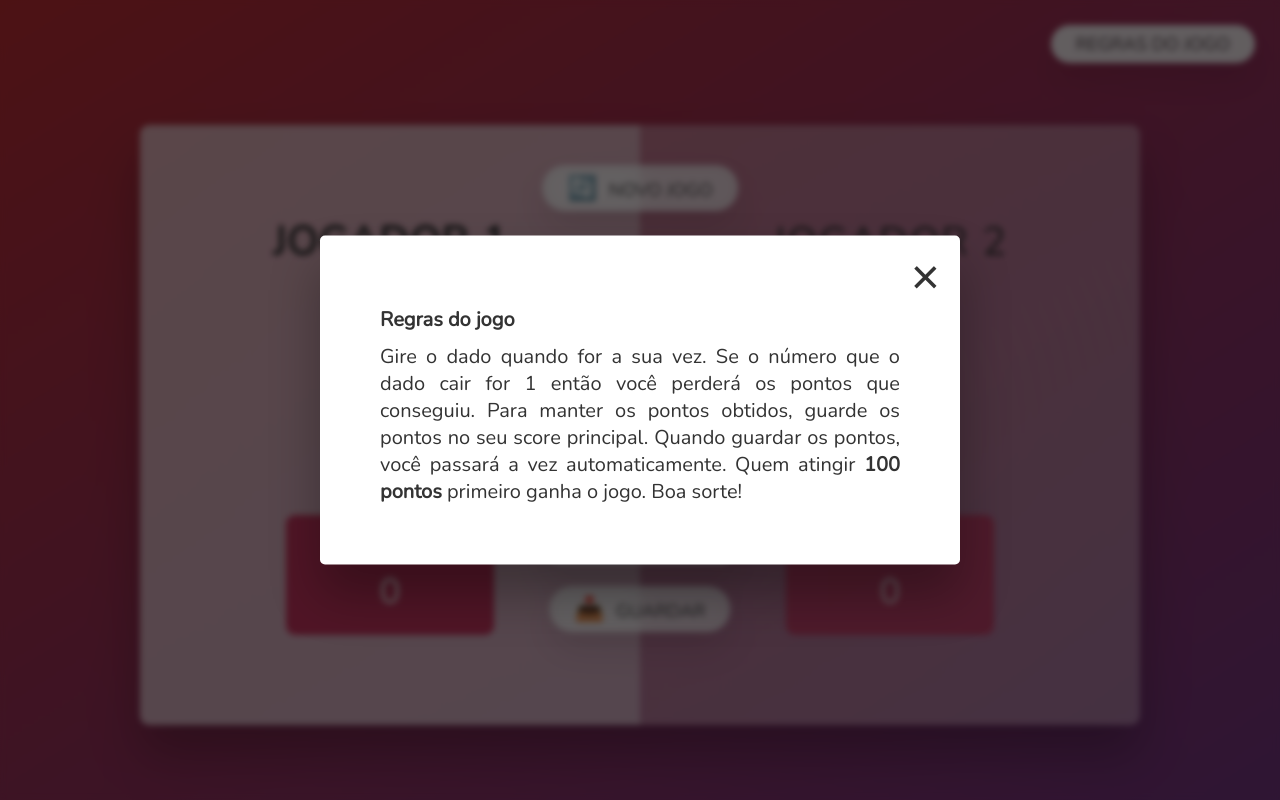
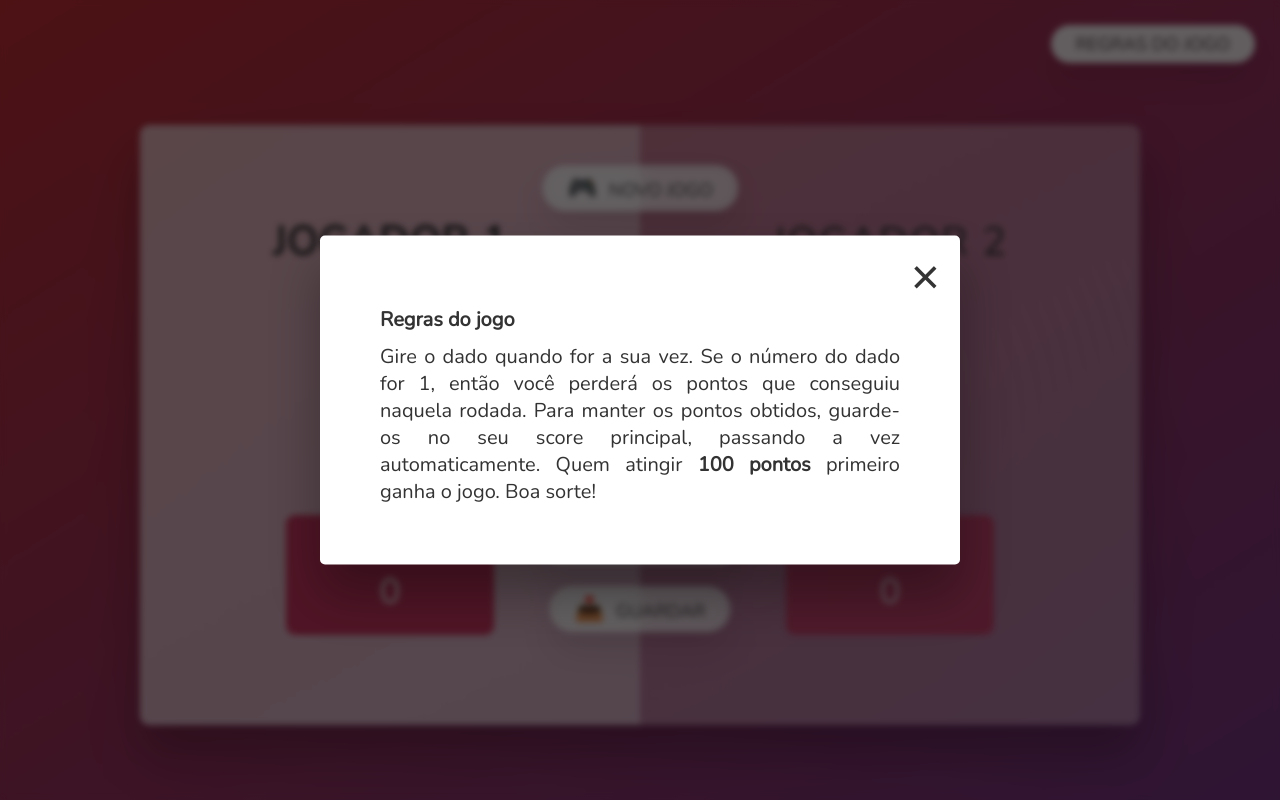
Before and after one commit to LaYotsuna/roll_the_dice, a plain HTML site: page index.html in a window 1280 px wide. Both pictures are taken after a click on the element "REGRAS DO JOGO". Drawn offline with nearby package versions, Linux system fonts and the light colour scheme.

Commit message:
Update index.html

```diff
--- a/index.html
+++ b/index.html
@@ -14,10 +14,10 @@
       <button class="close-rules">&times;</button>
       <h1 class="rules-text">Regras do jogo</h1>
       <p class="rules-text">
-        Gire o dado quando for a sua vez. Se o número que o dado cair for 1
-        então você perderá os pontos que conseguiu. Para manter os pontos
-        obtidos, guarde os pontos no seu score principal. Quando guardar os
-        pontos, você passará a vez automaticamente. Quem atingir
+        Gire o dado quando for a sua vez. Se o número do dado for 1, então você
+        perderá os pontos que conseguiu naquela rodada. Para manter os pontos
+        obtidos, guarde-os no seu score principal, passando a vez
+        automaticamente. Quem atingir
         <strong>100 pontos</strong>
         primeiro ganha o jogo. Boa sorte!
       </p>
@@ -42,7 +42,7 @@
       </section>
 
       <img src="dice-5.png" alt="Playing dice" class="dice" />
-      <button class="btn btn--new">🔄 Novo jogo</button>
+      <button class="btn btn--new">🎮 Novo jogo</button>
       <button class="btn btn--roll">🎲 Girar dado</button>
       <button class="btn btn--hold">📥 Guardar</button>
     </main>
```
